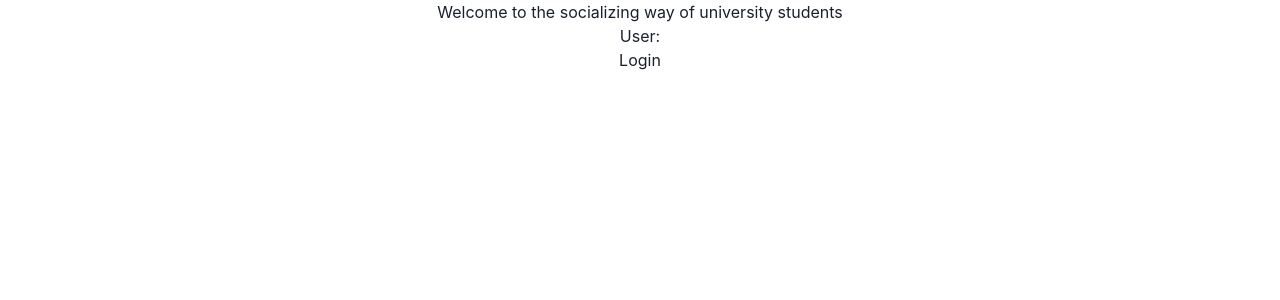
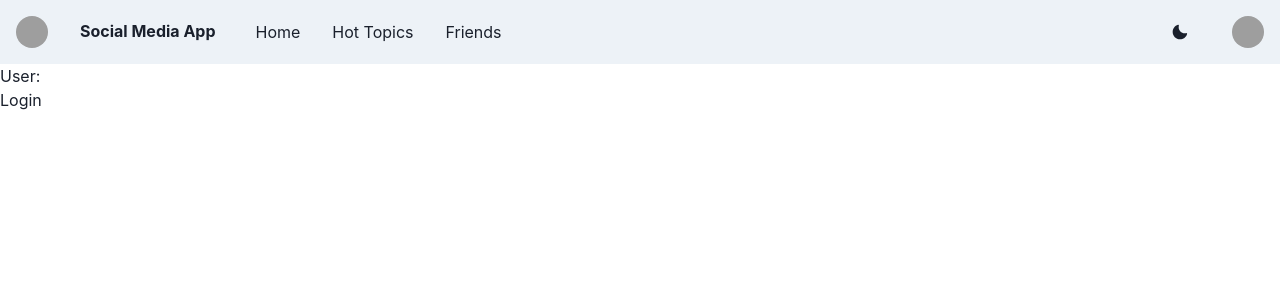
Before and after one commit to Enesmerdane/social-media-for-university-students, a React (Create React App) app: page /friends in a window 1280 px wide. Shown: the top 300 px of the page. Built offline with nearby package versions, Linux system fonts and the light colour scheme; grey boxes are pictures that could not be loaded.

Commit message:
Navbar created
- Navbar created
- Chakra ui added
- Chakra icons added
- Navbar added to app js

```diff
--- a/package.json
+++ b/package.json
@@ -3,6 +3,7 @@
   "version": "0.1.0",
   "private": true,
   "dependencies": {
+    "@chakra-ui/icons": "^2.0.16",
     "@chakra-ui/react": "^2.4.8",
     "@emotion/react": "^11.10.5",
     "@emotion/styled": "^11.10.5",
--- a/src/App.js
+++ b/src/App.js
@@ -1,7 +1,7 @@
 import "./App.css";
 import { useEffect } from "react";
 import { useAuth } from "./context/AuthContext";
-
+import Navbar from "./components/Navbar";
 function App() {
     const { user, loggedIn, login, logout } = useAuth();
 
@@ -14,12 +14,13 @@
     };
 
     return (
-    <div className="App">
-      Welcome to the socializing way of university students
-      <br />
+        <div>
+            <Navbar />
             User: {user}
             <br />
-      <button onClick={buttonHandler}>{loggedIn ? "Logout" : "Login"} </button>
+            <button onClick={buttonHandler}>
+                {loggedIn ? "Logout" : "Login"}
+            </button>
         </div>
     );
 }
--- a/src/components/Navbar/index.js
+++ b/src/components/Navbar/index.js
@@ -0,0 +1,118 @@
+import { useEffect } from "react";
+
+import {
+    Box,
+    Flex,
+    Avatar,
+    Link,
+    Button,
+    Menu,
+    MenuButton,
+    MenuList,
+    MenuItem,
+    MenuDivider,
+    useColorModeValue,
+    Stack,
+    useColorMode,
+    Center,
+    HStack,
+    Heading,
+} from "@chakra-ui/react";
+import { MoonIcon, SunIcon } from "@chakra-ui/icons";
+
+const NavLink = ({ children }) => (
+    <Link
+        px={2}
+        py={1}
+        rounded={"md"}
+        _hover={{
+            textDecoration: "none",
+            bg: useColorModeValue("gray.200", "gray.700"),
+        }}
+        href={"#"}
+    >
+        {children}
+    </Link>
+);
+
+function Navbar() {
+    const { colorMode, toggleColorMode } = useColorMode();
+    const Links = ["Home", "Hot Topics", "Friends"];
+
+    return (
+        <Box bg={useColorModeValue("gray.100", "gray.900")} px={4}>
+            <Flex h={16} alignItems={"center"} justifyContent={"space-between"}>
+                <HStack spacing={8} alignItems={"center"}>
+                    <Avatar
+                        as="button"
+                        size={"sm"}
+                        src={
+                            "https://image.shutterstock.com/image-vector/video-selfie-icon-vector-260nw-768493510.jpg"
+                        }
+                    />
+
+                    <Box>
+                        <Heading as="h5" size="sm">
+                            Social Media App
+                        </Heading>
+                    </Box>
+                    <HStack
+                        as={"nav"}
+                        spacing={4}
+                        display={{ base: "none", md: "flex" }}
+                    >
+                        {Links.map((link) => (
+                            <NavLink key={link}>{link}</NavLink>
+                        ))}
+                    </HStack>
+                </HStack>
+                <Flex alignItems={"center"}>
+                    <Stack direction={"row"} spacing={7}>
+                        <Button onClick={toggleColorMode}>
+                            {colorMode === "light" ? <MoonIcon /> : <SunIcon />}
+                        </Button>
+
+                        <Menu>
+                            <MenuButton
+                                as={Button}
+                                rounded={"full"}
+                                variant={"link"}
+                                cursor={"pointer"}
+                                minW={0}
+                            >
+                                <Avatar
+                                    size={"sm"}
+                                    src={
+                                        "https://avatars.dicebear.com/api/male/username.svg"
+                                    }
+                                />
+                            </MenuButton>
+                            <MenuList alignItems={"center"}>
+                                <br />
+                                <Center>
+                                    <Avatar
+                                        size={"2xl"}
+                                        src={
+                                            "https://avatars.dicebear.com/api/male/username.svg"
+                                        }
+                                    />
+                                </Center>
+                                <br />
+                                <Center>
+                                    <p>Username</p>
+                                </Center>
+                                <br />
+                                <MenuDivider />
+                                <MenuItem>Profile</MenuItem>
+                                <MenuItem>Account Settings</MenuItem>
+                                <MenuItem>Logout</MenuItem>
+                            </MenuList>
+                        </Menu>
+                    </Stack>
+                </Flex>
+            </Flex>
+        </Box>
+    );
+}
+
+export default Navbar;
```
Also changed, not shown: src/index.js (+5 -5 lines), 1 other file (tests, documents, lock files or other folders). Lines whose indentation alone changed are shown as unchanged.
